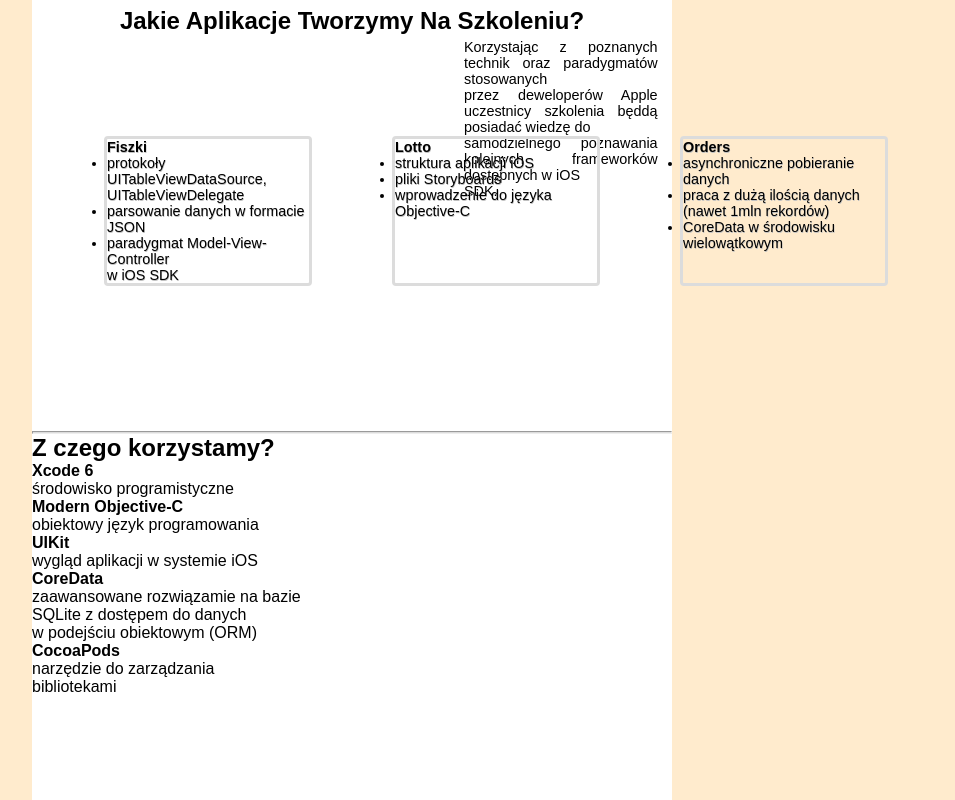
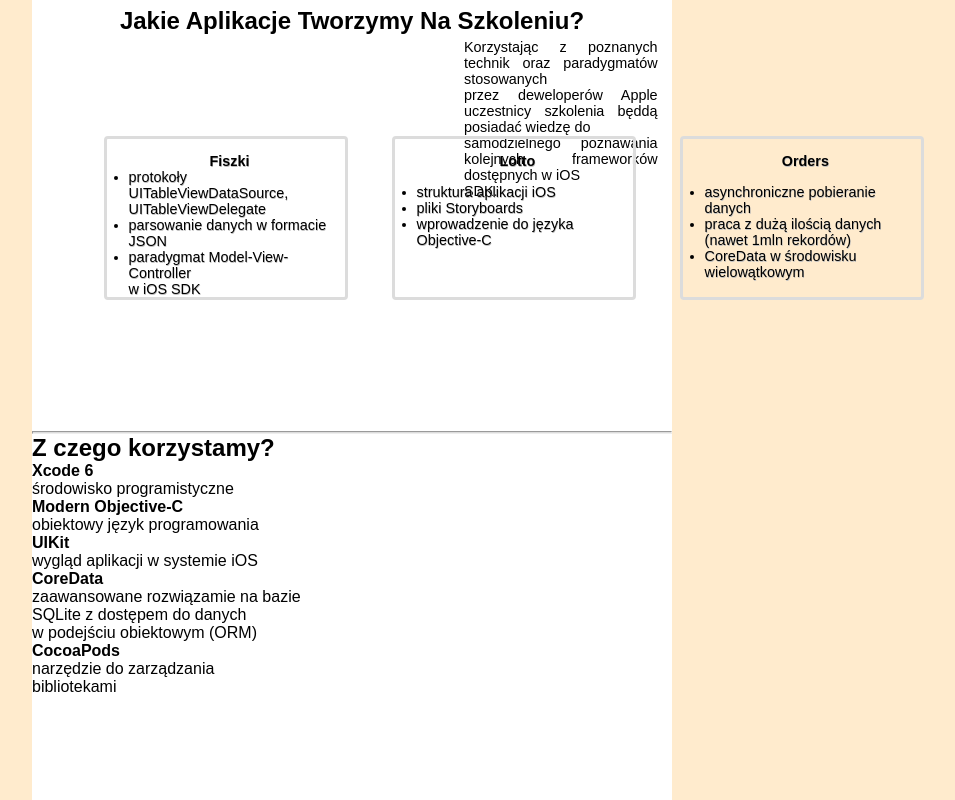
Before and after one commit to Kuba-C/Zadanie_na_praktyki, a plain HTML site: page index.html in a window 1280 px wide. Shown: the part 1420-2220 px from the top of the page, without its empty margins (288-1243 px from the left). Drawn offline with Linux system fonts and the light colour scheme.

Commit message:
styles update

```diff
--- a/css/main.css
+++ b/css/main.css
@@ -164,7 +164,20 @@ article#create>header>h2 {
   text-transform: capitalize;
   text-align: center;
   padding-top: 1em;
+}
 
+article#create>section.app1>h4 {
+  text-align: center;
+}
+
+article#create>section.app2>h4 {
+  text-align: center;
+  padding-bottom: 1em;
+}
+
+article#create>section.app3>h4 {
+  text-align: center;
+  padding-bottom: 1em;
 }
 
 section.app1 {
@@ -178,6 +191,9 @@ section.app1 {
   margin-top: 7em;
   font-size: 0.9em;
   text-shadow: 0.5px 0.5px silver;
+  padding-left: 1.5em;
+  padding-right: 1em;
+  padding-top: 1em;
 }
 
 section.app2 {
@@ -191,6 +207,9 @@ section.app2 {
   margin-top: 7em;
   font-size: 0.9em;
   text-shadow: 0.5px 0.5px silver;
+  padding-left: 1.5em;
+  padding-right: 1em;
+  padding-top: 1em;
 }
 
 section.app3 {
@@ -204,76 +223,61 @@ section.app3 {
   margin-top: 7em;
   font-size: 0.9em;
   text-shadow: 0.5px 0.5px silver;
+  padding-left: 1.5em;
+  padding-right: 1em;
+  padding-top: 1em;
 }
 
-
-
-
-
-
-article#use{
+article#use {
   background-color: white;
   height: 28em;
 }
 
-
-
-
-article#coach{
+article#coach {
   background-color: white;
   height: 28em;
 }
 
-
-
-
-article#join{
+article#join {
   background-color: white;
   height: 28em;
-
 }
 
-
-
-
-
-article#contact{
+article#contact {
   background-color: rgb(0, 191, 255);
   height: 25em;
   color: white;
 }
 
-article#contact>form>fieldset{
+article#contact>form>fieldset {
   width: 30em;
-  top:0;
+  top: 0;
   margin-left: 4.5em;
   border-style: none;
   font-size: 1.5em;
   padding-bottom: 1em;
 }
 
-article#contact>form>fieldset>legend{
+article#contact>form>fieldset>legend {
   text-align: center;
   padding-top: 2em;
   padding-bottom: 1em;
 }
 
-input.first{
+input.first {
   height: 2em;
   width: 30em;
   margin-left: 12em;
   padding-bottom: 1em;
 }
 
-input#text{
+input#text {
   height: 8em;
   width: 30em;
   margin-left: 12em;
+  margin-top: 0.25em;
 
 }
-
-
-
 
 article#empty {
   height: 25em;
```
